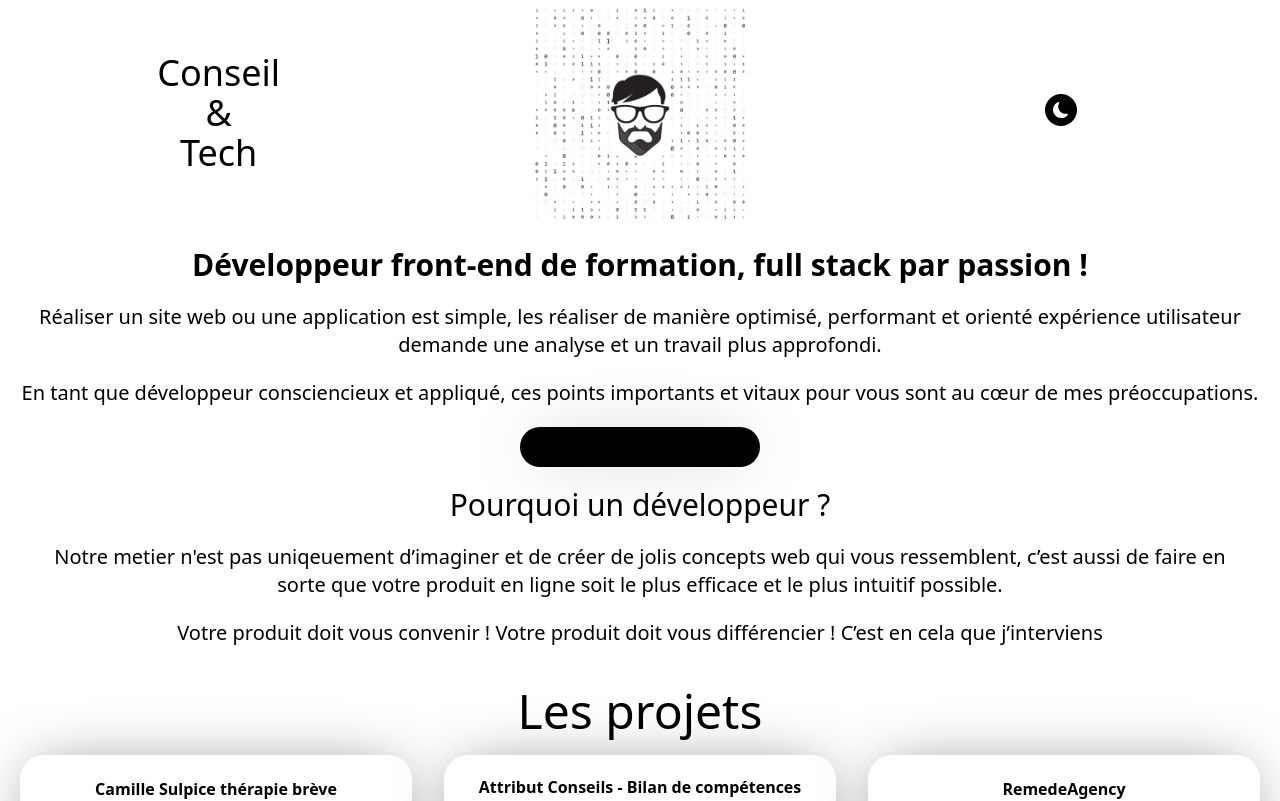
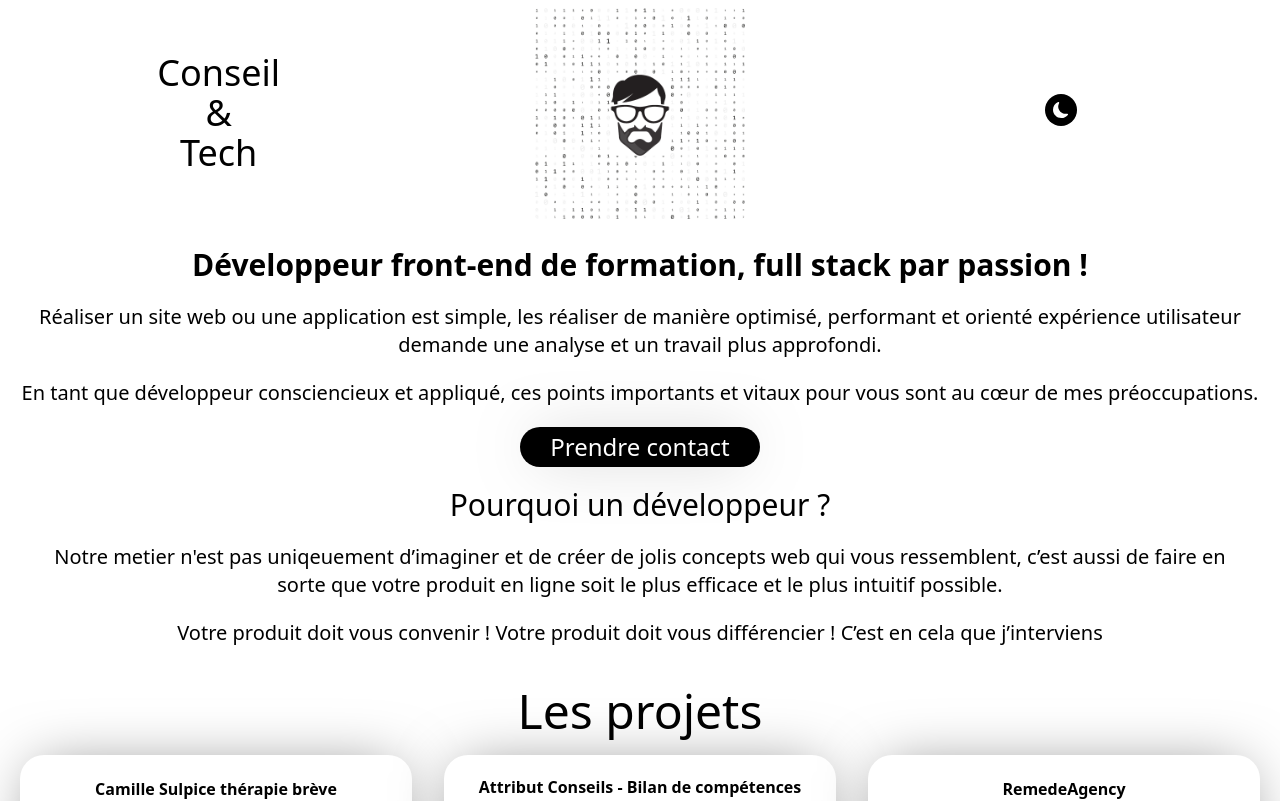
Before and after one commit to Belin27000/myPorfolio, a React (Vite) app: page / in a window 1280 px wide. Shown: the top 801 px of the page. Built offline with nearby package versions, Linux system fonts and the light colour scheme; no server answers.

Commit message:
fix: color on contact button

```diff
--- a/src/components/Button/Button.tsx
+++ b/src/components/Button/Button.tsx
@@ -7,7 +7,7 @@ const Button = () => {
     }
 
     return (
-        <button onClick={goToContactForm} className="bg-black dark:hover:text-white hover:text-blueSite text-black shadow-3xl dark:bg-blueSite text-2xl text-black px-5 py-1 rounded-full w-60  " >
+        <button onClick={goToContactForm} className="bg-black dark:hover:text-white hover:text-blueSite text-white shadow-3xl dark:bg-blueSite text-2xl text-black px-5 py-1 rounded-full w-60  " >
             Prendre contact
         </button>
     );
```
